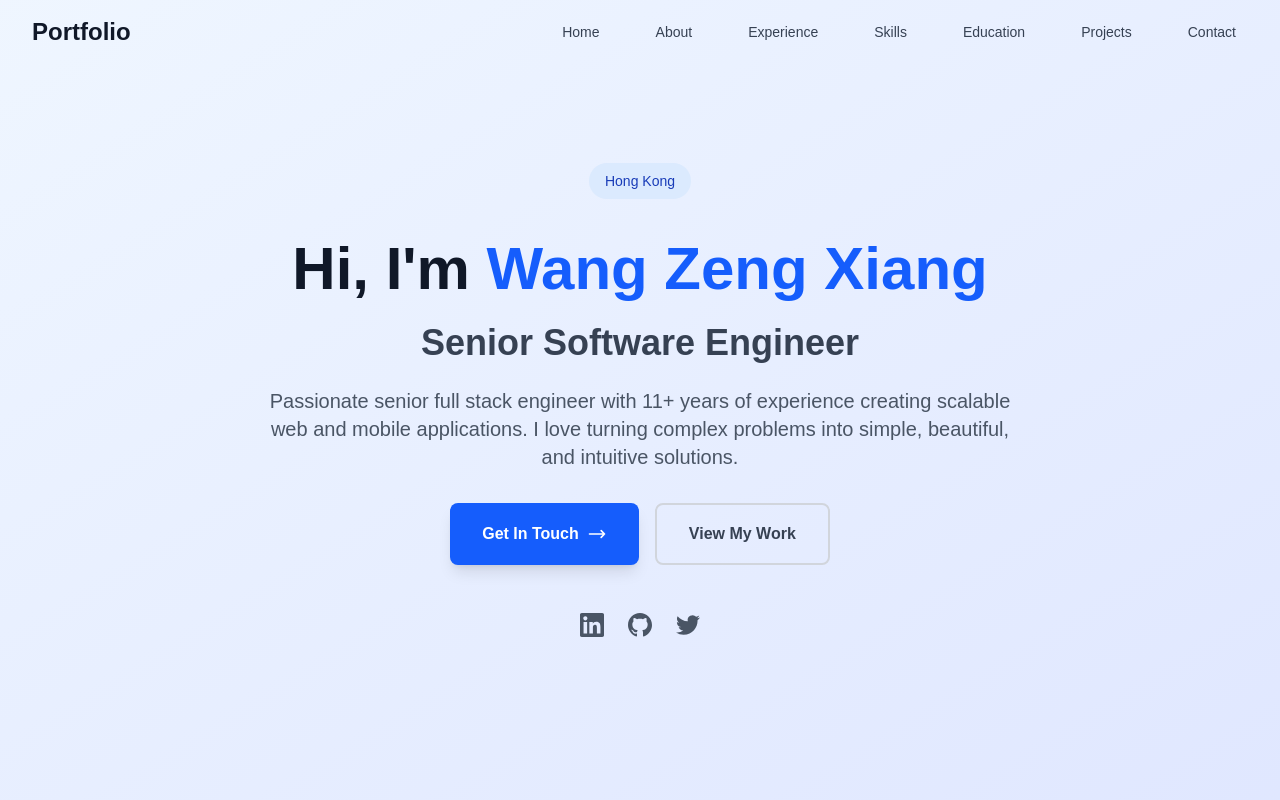
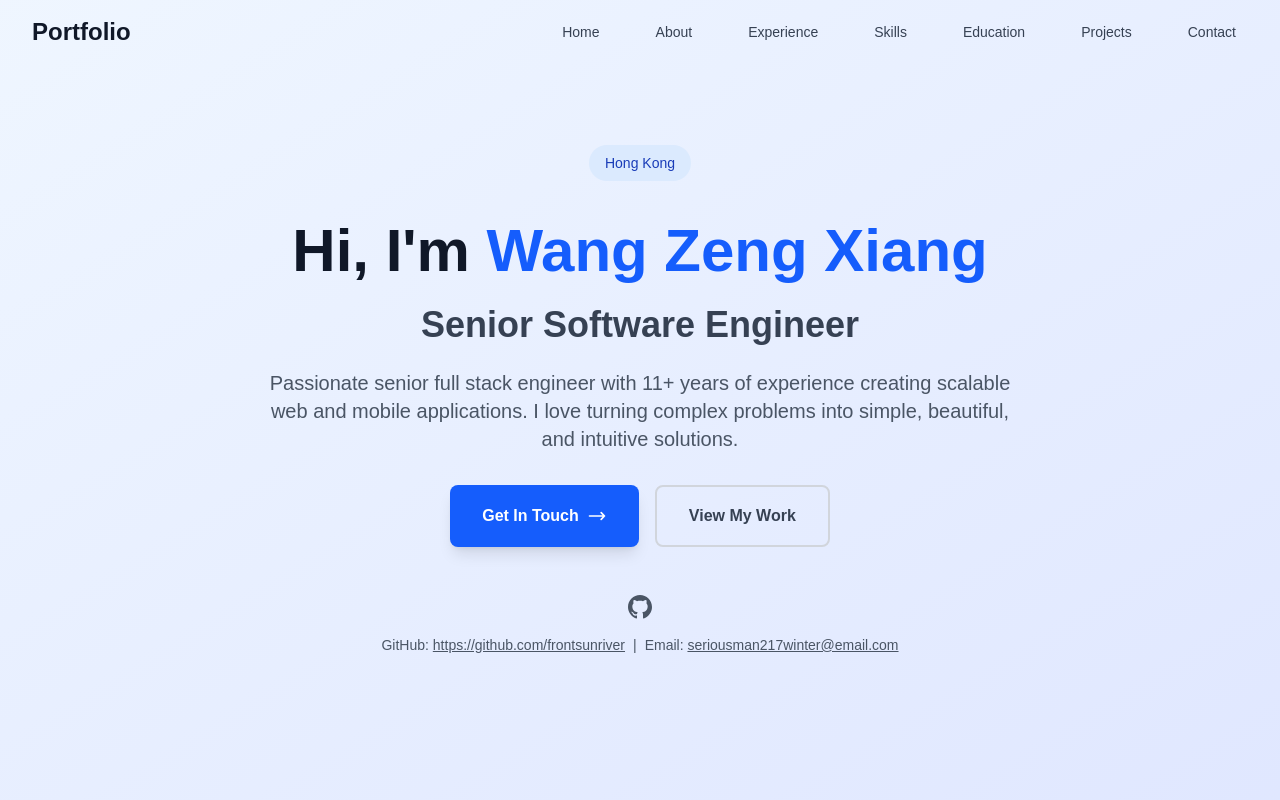
Before and after one commit to frontsunriver/profile_page, a Next.js app: page / in a window 1280 px wide. Shown: the top 800 px of the page. Built offline with nearby package versions, Linux system fonts and the light colour scheme.

Commit message:
feat(:update)Update contact info

```diff
--- a/src/app/layout.tsx
+++ b/src/app/layout.tsx
@@ -13,12 +13,12 @@ const geistMono = Geist_Mono({
 });
 
 export const metadata: Metadata = {
-  title: "John Doe - Full Stack Developer",
+  title: "Wang Zeng Xiang - Full Stack Developer",
   description: "Professional portfolio website showcasing my experience as a full-stack developer, featuring projects, skills, and contact information.",
   keywords: ["portfolio", "developer", "full-stack", "web development", "React", "Node.js", "TypeScript"],
-  authors: [{ name: "John Doe" }],
+  authors: [{ name: "Wang Zeng Xiang" }],
   openGraph: {
-    title: "John Doe - Full Stack Developer",
+    title: "Wang Zeng Xiang - Senior Software Engineer",
     description: "Professional portfolio website showcasing my experience as a full-stack developer",
     type: "website",
   },
--- a/src/components/Contact.tsx
+++ b/src/components/Contact.tsx
@@ -43,6 +43,7 @@ const Contact = () => {
                 </div>
               </div>
 
+              {profileConfig.personal.phone && (
                 <div className="flex items-center p-6 bg-gray-50 rounded-xl hover:bg-green-50 transition-colors duration-200">
                   <div className="w-16 h-16 bg-green-100 rounded-xl flex items-center justify-center mr-6">
                     <svg className="h-8 w-8 text-green-600" fill="none" stroke="currentColor" viewBox="0 0 24 24">
@@ -59,6 +60,7 @@ const Contact = () => {
                     </a>
                   </div>
                 </div>
+              )}
 
               <div className="flex items-center p-6 bg-gray-50 rounded-xl hover:bg-purple-50 transition-colors duration-200">
                 <div className="w-16 h-16 bg-purple-100 rounded-xl flex items-center justify-center mr-6">
@@ -90,6 +92,30 @@ const Contact = () => {
             <div className="text-center">
               <h4 className="text-xl font-semibold text-gray-900 mb-6">Connect With Me</h4>
               <div className="flex justify-center space-x-6">
+                {profileConfig.personal.email && (
+                  <a
+                    href={`mailto:${profileConfig.personal.email}`}
+                    className="w-14 h-14 bg-red-600 text-white rounded-xl flex items-center justify-center hover:bg-red-700 transition-all duration-200 shadow-lg hover:shadow-xl transform hover:-translate-y-1"
+                    aria-label="Email"
+                  >
+                    <svg className="h-7 w-7" fill="none" stroke="currentColor" viewBox="0 0 24 24">
+                      <path strokeLinecap="round" strokeLinejoin="round" strokeWidth={2} d="M3 8l7.89 4.26a2 2 0 002.22 0L21 8M5 19h14a2 2 0 002-2V7a2 2 0 00-2-2H5a2 2 0 00-2 2v10a2 2 0 002 2z" />
+                    </svg>
+                  </a>
+                )}
+                {profileConfig.personal.discord && (
+                  <a
+                    href={profileConfig.personal.discord}
+                    target="_blank"
+                    rel="noopener noreferrer"
+                    className="w-14 h-14 bg-indigo-600 text-white rounded-xl flex items-center justify-center hover:bg-indigo-700 transition-all duration-200 shadow-lg hover:shadow-xl transform hover:-translate-y-1"
+                    aria-label="Discord"
+                  >
+                    <svg className="h-7 w-7" viewBox="0 0 24 24" fill="currentColor">
+                      <path d="M20.317 4.369A19.791 19.791 0 0016.558 3c-.2.36-.43.85-.589 1.231a18.27 18.27 0 00-4 0A8.258 8.258 0 0011.38 3 19.736 19.736 0 007.62 4.369C3.4 10.177 2.532 15.87 3.01 21.486a19.88 19.88 0 005.89 1.844c.475-.651.9-1.34 1.27-2.061a12.7 12.7 0 01-2.01-.98c.168-.123.333-.251.492-.383a13.9 13.9 0 0011.717 0c.161.132.326.26.492.383-.646.38-1.325.7-2.011.98.37.721.795 1.41 1.27 2.061a19.88 19.88 0 005.89-1.844c.485-5.676-.8-11.338-4.612-17.117zM9.58 15.568c-1.131 0-2.053-1.041-2.053-2.321 0-1.279.905-2.321 2.053-2.321 1.157 0 2.079 1.051 2.053 2.321 0 1.28-.896 2.321-2.053 2.321zm4.84 0c-1.132 0-2.053-1.041-2.053-2.321 0-1.279.905-2.321 2.053-2.321 1.157 0 2.079 1.051 2.053 2.321 0 1.28-.896 2.321-2.053 2.321z"/>
+                    </svg>
+                  </a>
+                )}
                 {profileConfig.personal.linkedin && (
                   <a
                     href={profileConfig.personal.linkedin}
@@ -131,6 +157,21 @@ const Contact = () => {
                     </svg>
                   </a>
                 )}
+
+                {profileConfig.personal.telegram && (
+                  <a
+                    href={profileConfig.personal.telegram}
+                    target="_blank"
+                    rel="noopener noreferrer"
+                    className="w-14 h-14 bg-sky-500 text-white rounded-xl flex items-center justify-center hover:bg-sky-600 transition-all duration-200 shadow-lg hover:shadow-xl transform hover:-translate-y-1"
+                    aria-label="Telegram"
+                  >
+                    {/* Telegram icon */}
+                    <svg className="h-7 w-7" viewBox="0 0 24 24" fill="currentColor">
+                      <path d="M9.036 15.803l-.379 5.337c.543 0 .778-.233 1.059-.512l2.54-2.436 5.264 3.85c.967.534 1.656.253 1.917-.896l3.47-16.27.001-.001c.308-1.438-.52-2.003-1.461-1.652L1.12 9.34c-1.409.548-1.388 1.336-.24 1.692l5.27 1.644L18.91 6.27c.574-.377 1.095-.168.666.209"/>
+                    </svg>
+                  </a>
+                )}
               </div>
             </div>
           </div>
--- a/src/components/Footer.tsx
+++ b/src/components/Footer.tsx
@@ -98,6 +98,7 @@ const Footer = () => {
                   {profileConfig.personal.email}
                 </a>
               </p>
+              {profileConfig.personal.phone && (
                 <p className="text-gray-300">
                   <span className="font-medium">Phone:</span>{' '}
                   <a
@@ -107,6 +108,7 @@ const Footer = () => {
                     {profileConfig.personal.phone}
                   </a>
                 </p>
+              )}
               <p className="text-gray-300">
                 <span className="font-medium">Location:</span>{' '}
                 {profileConfig.personal.location}
--- a/src/components/Hero.tsx
+++ b/src/components/Hero.tsx
@@ -97,6 +97,36 @@ const Hero = () => {
               </a>
             )}
           </div>
+          {/* GitHub + Email paragraph */}
+          <p className="mt-4 text-sm text-gray-600">
+            {profileConfig.personal.github && (
+              <>
+                GitHub: {""}
+                <a
+                  href={profileConfig.personal.github}
+                  target="_blank"
+                  rel="noopener noreferrer"
+                  className="underline hover:text-gray-900"
+                >
+                  {profileConfig.personal.github}
+                </a>
+              </>
+            )}
+            {profileConfig.personal.github && profileConfig.personal.email && (
+              <span className="mx-2">|</span>
+            )}
+            {profileConfig.personal.email && (
+              <>
+                Email: {""}
+                <a
+                  href={`mailto:${profileConfig.personal.email}`}
+                  className="underline hover:text-gray-900"
+                >
+                  {profileConfig.personal.email}
+                </a>
+              </>
+            )}
+          </p>
         </div>
       </div>
     </section>
--- a/src/config/profile.ts
+++ b/src/config/profile.ts
@@ -11,6 +11,8 @@ export interface ProfileConfig {
     linkedin: string;
     github: string;
     twitter: string;
+    telegram?: string;
+    discord?: string;
   };
   experience: {
     title: string;
@@ -69,12 +71,14 @@ export const profileConfig: ProfileConfig = {
     subtitle: "Building amazing digital experiences",
     bio: "Passionate senior full stack engineer with 11+ years of experience creating scalable web and mobile applications. I love turning complex problems into simple, beautiful, and intuitive solutions.",
     location: "Hong Kong",
-    email: "john.doe@email.com",
-    phone: "+1 (555) 123-4567",
-    website: "https://johndoe.dev",
-    linkedin: "https://linkedin.com/in/johndoe",
+    email: "seriousman217winter@email.com",
+    phone: "",
+    website: "https://wangzeongxiang.vercel.app/",
+    linkedin: "",
     github: "https://github.com/frontsunriver",
-    twitter: "https://twitter.com/johndoe"
+    twitter: "",
+    telegram: "https://t.me/sunriver0217",
+    discord: "https://discord.com/users/1335901345793966123"
   },
   experience: {
     title: "Experience",
@@ -190,7 +194,7 @@ export const profileConfig: ProfileConfig = {
     items: [
       {
         institution: "University of Hong Kong",
-        degree: "Bachelor's Degree",
+        degree: "Bachelor's Degree of Computer Science",
         duration: "May 2009 – May 2013",
         description: "Bachelor's degree with focus on computer science and engineering fundamentals."
       }
```
Lines whose indentation alone changed are shown as unchanged.
